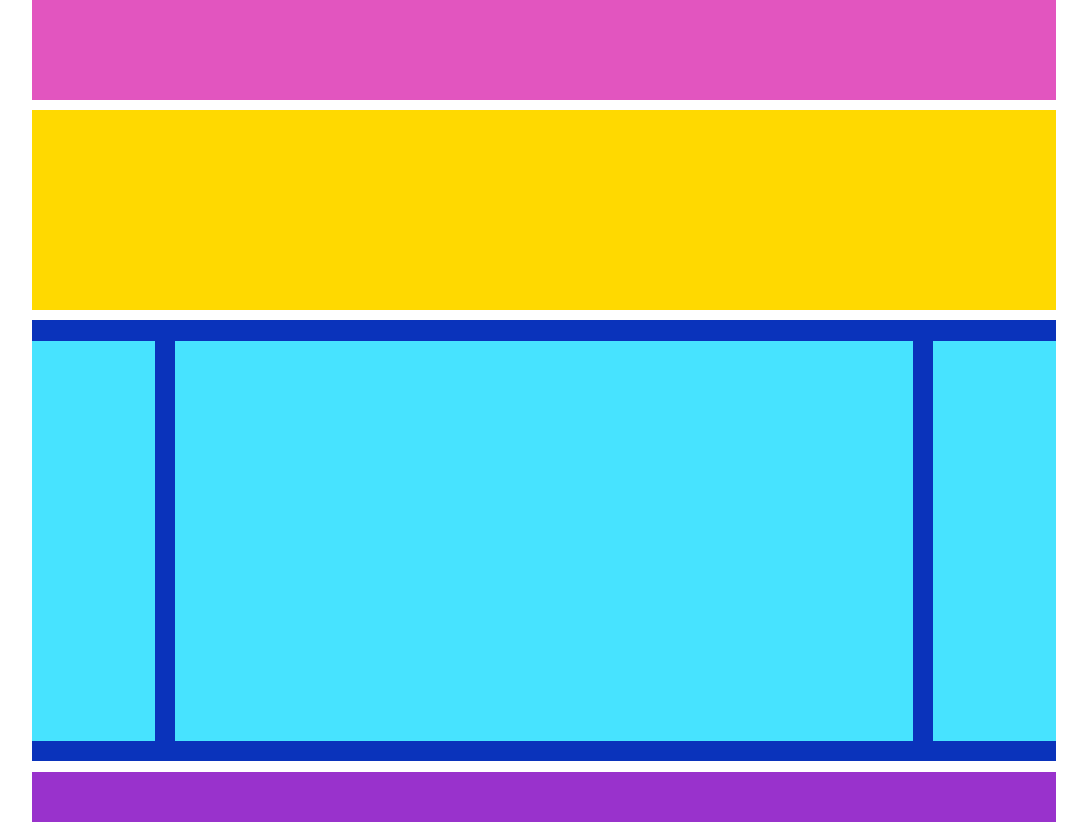
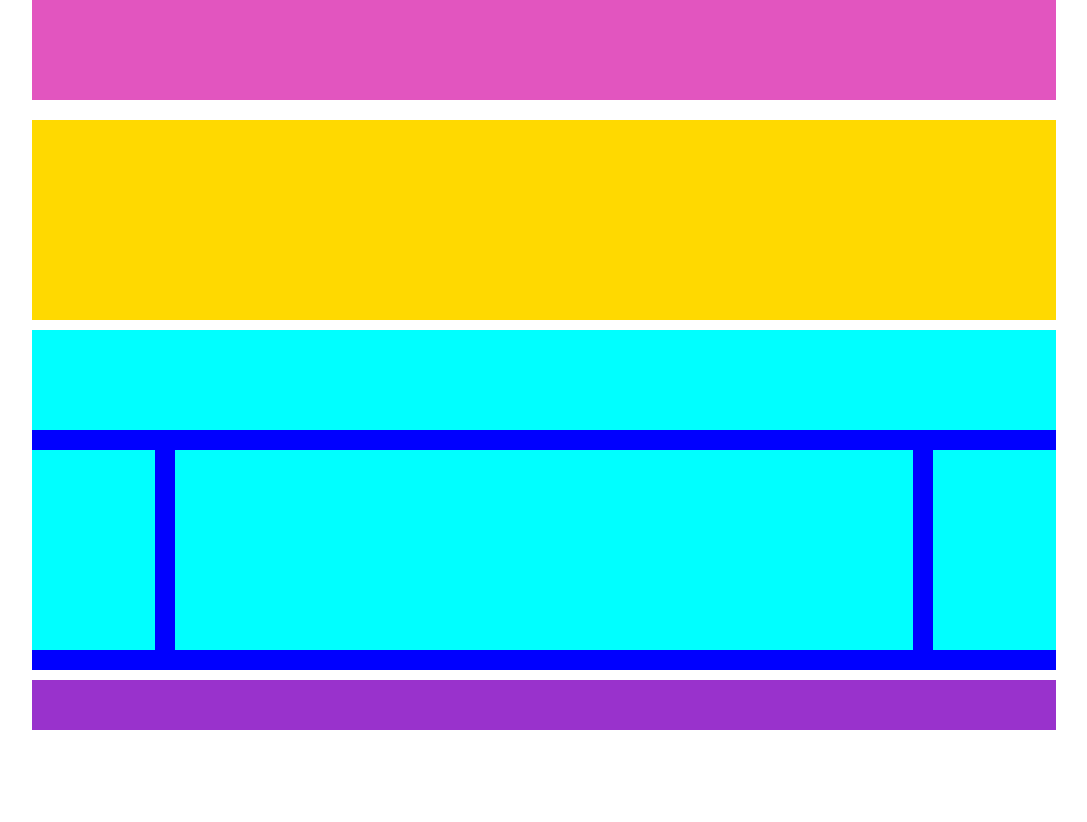
Before and after one commit to gabrielemorelli/htmlcss-struttura-wp, a plain HTML site: page index.html in a window 1280 px wide. Shown: the whole page, without its empty margins (96-1183 px from the left). After the commit the page ends 800 px from the top, so only its background shows below. Drawn offline with Linux system fonts and the light colour scheme.

Commit message:
correzione esercizio

```diff
--- a/index.html
+++ b/index.html
@@ -12,27 +12,30 @@
 <body>
 
     <header>
+<div class="menu">
 
+</div>
+<div class="titolo">
+
+</div>
     </header>
 
-    <nav>
+    <main class="clearfix">
+        <div class="title"></div>
 
-    </nav>
+        <div class="sidebar">
 
-    <main class="container-main">
-        <div></div>
-        <aside class="sidebar">
+        </div>
 
-        </aside>
-        <section class="content">
+        <div class="content">
 
-        </section>
-        <aside class="sidebar">
+        </div>
 
-        </aside>
+        <div class="sidebar2">
+
+        </div>
     </main>
 
-    <div class="clearfix"></div>
 
     <footer>
 
--- a/syle.css
+++ b/syle.css
@@ -1,42 +1,56 @@
 body{
     width: 80%;
     margin:auto;
+
 }
-header{
+.menu{
     height: 100px;
     background-color: rgb(226, 85, 191);
+    margin-bottom: 20px;
 }
 
-nav{
+.titolo{
     height: 200px;
     background-color: rgb(255, 217, 0);
-    margin-top: 1%;
+    margin-bottom: 1%;
 }
 
-.container-main{
-    background-color: rgb(10, 51, 187);
-    width: 100%;
-    content: "";
-    display: table;
-    clear: both;
-    margin-top: 1%;
+main{
+  background-color: blue;
+
  }
 
+.title{
+    height: 100px;
+    margin-bottom: 20px;
+    background-color: cyan;
+}
+
 .sidebar{
+    height: 200px;
+    background-color: cyan;
+    float: left;
     width: 12%;
-    float: left;
-    background-color:rgb(71, 227, 255);
-    height: 400px;
-    margin:2% 0;
+   margin-bottom: 20px;
 }
 
 .content{
-    background-color:rgb(71, 227, 255);
     width: 72%;
     float: left;
-    height: 400px;
-    margin: 2% 2%;
+    height: 200px;
+    background-color: cyan;
+    margin-bottom: 20px;
+     margin-left: 2%;
+     margin-right: 2%;
 }
+
+ .sidebar2{
+     width: 12%;
+      float: left;
+      height: 200px;
+      background-color: cyan;
+      margin-bottom: 20px;
+    }
 
 footer{
     height: 50px;
@@ -44,6 +58,8 @@ footer{
     margin-top: 1%;
 }
 
-.clearfix{
+.clearfix::after{
+content: "";
+display: table;
 clear: both;
 }
```
